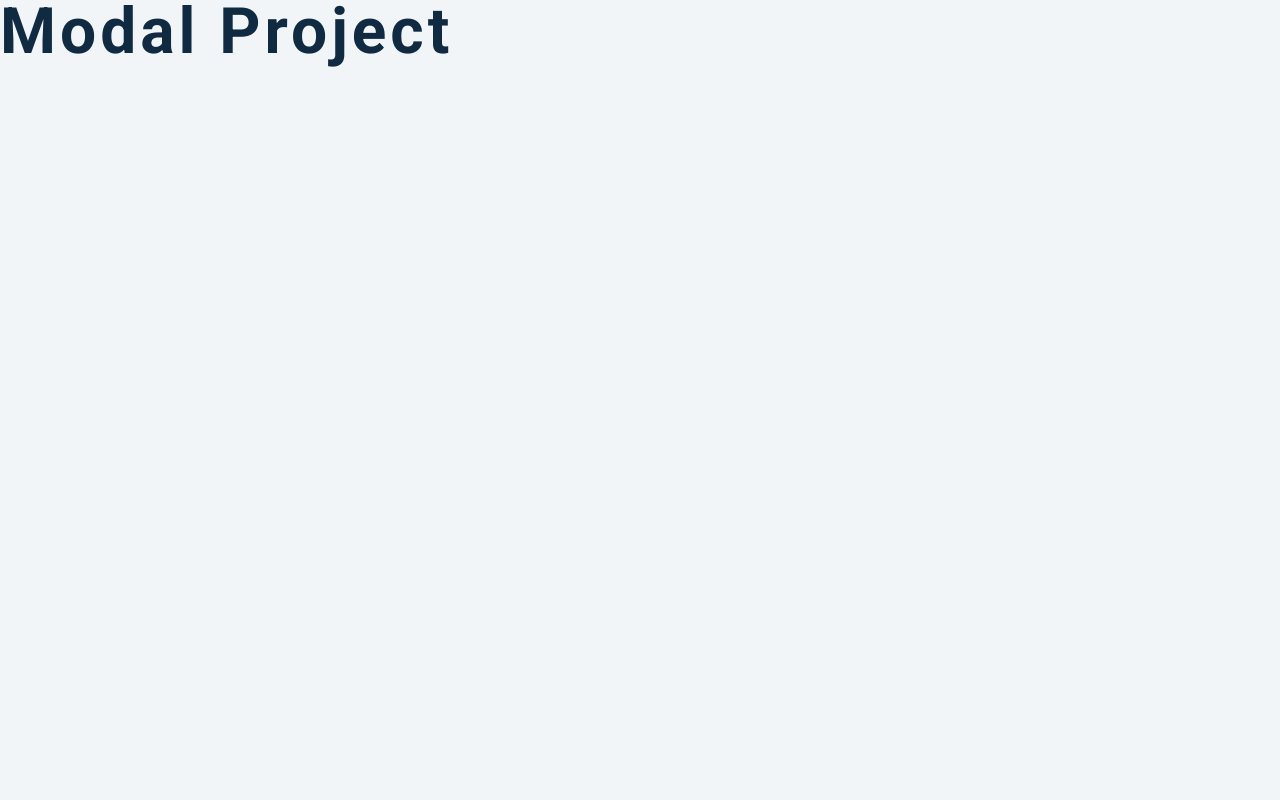
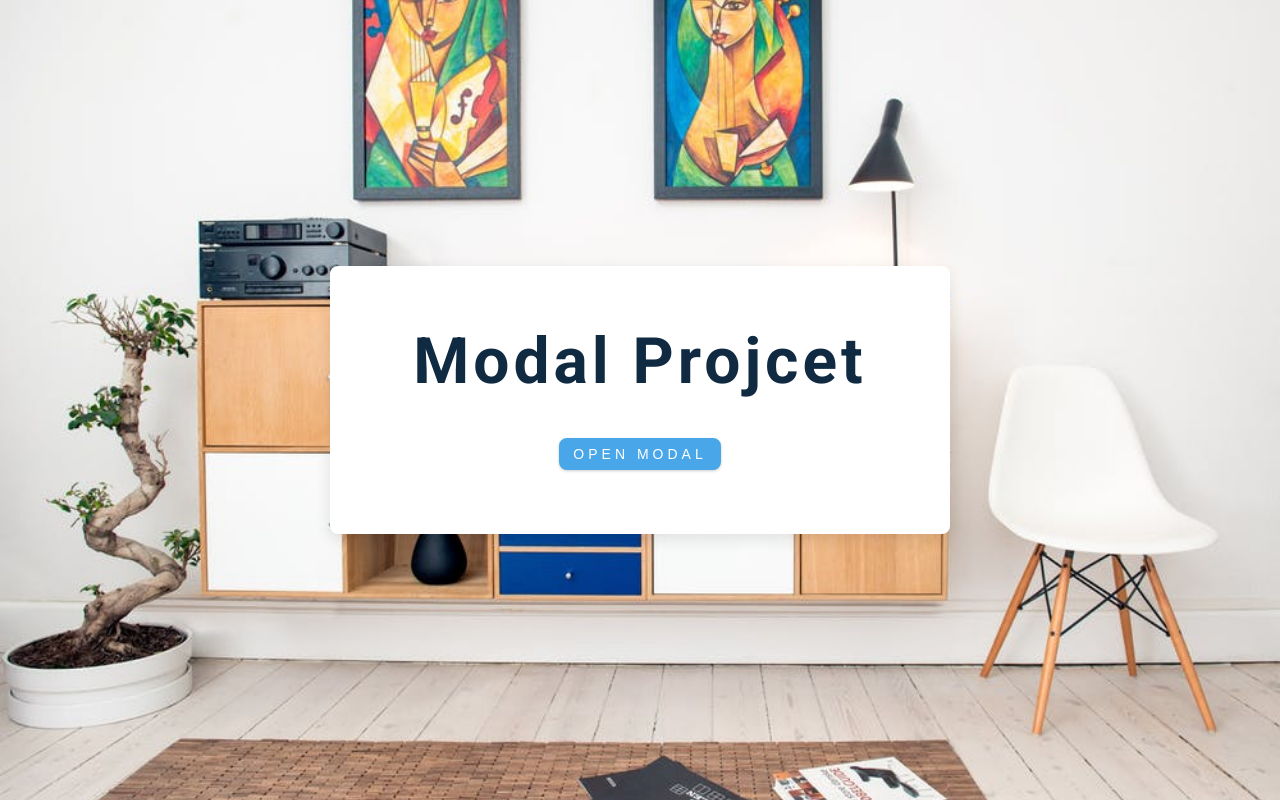
Before and after one commit to JonnyBerry/mini-javascript-projects, a plain HTML site: page 06-modal/setup/index.html in a window 1280 px wide. Drawn offline with nearby package versions, Linux system fonts and the light colour scheme.

Commit message:
added hero banner h1 and modal button in index.html

```diff
--- a/06-modal/setup/index.html
+++ b/06-modal/setup/index.html
@@ -13,7 +13,15 @@
     <link rel="stylesheet" href="styles.css" />
   </head>
   <body>
-    <h1>modal project</h1>
+    <!-- hero-->
+    <header class="hero">
+      <div class="banner">
+        <h1>modal projcet</h1>
+        <button class="btn modal-btn">
+          open modal
+        </button>
+      </div>
+    </header>
     <!-- javascript -->
     <script src="app.js"></script>
   </body>
```
